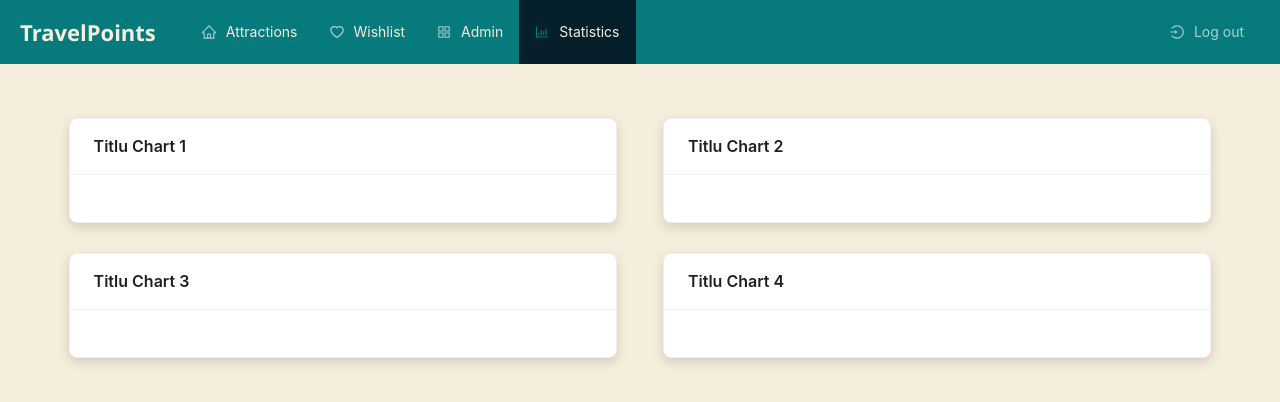
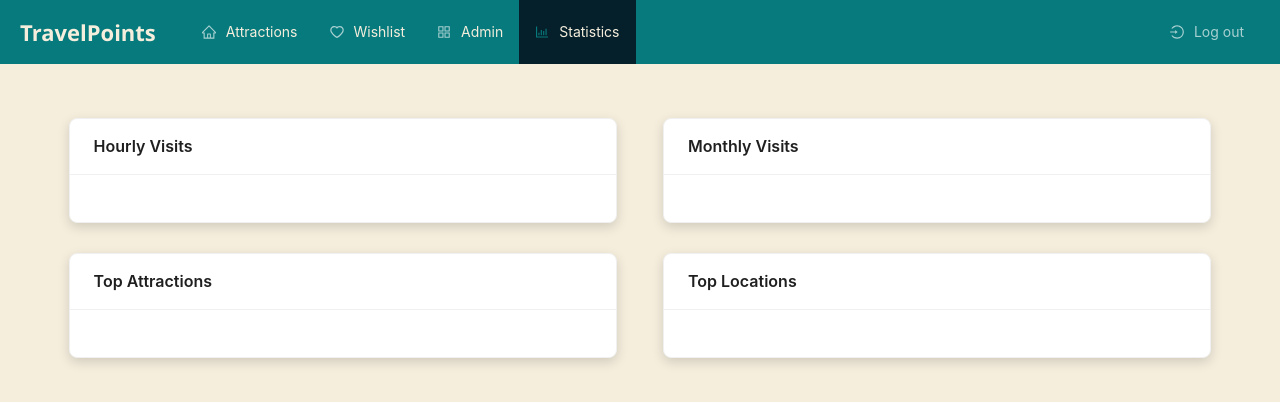
Before and after one commit to DISI2025/30643_Istrate_Cristian-Andrei_TravelPoints, a React (Create React App) app in the folder Frontend/travel/: page /statistics in a window 1280 px wide. Shown: the top 402 px of the page. Built offline with nearby package versions, Linux system fonts and the light colour scheme; sample sign-in values are in the browser's storage.

Commit message:
fix: add card title

```diff
--- a/Frontend/travel/src/pages/admin/statistics.tsx
+++ b/Frontend/travel/src/pages/admin/statistics.tsx
@@ -7,18 +7,18 @@ export default function Statistics() {
     <div className="statisticsPage">
       <Row className="statisticsRow" gutter={[30, 30]}>
         <Col xs={24} md={11}>
-          <Card className="statisticsCard" title="Titlu Chart 1"></Card>
+          <Card className="statisticsCard" title="Hourly Visits"></Card>
         </Col>
         <Col xs={24} md={11}>
-          <Card className="statisticsCard" title="Titlu Chart 2"></Card>
+          <Card className="statisticsCard" title="Monthly Visits"></Card>
         </Col>
       </Row>
       <Row className="statisticsRow" gutter={[30, 30]}>
         <Col xs={24} md={11}>
-          <Card className="statisticsCard" title="Titlu Chart 3"></Card>
+          <Card className="statisticsCard" title="Top Attractions"></Card>
         </Col>
         <Col xs={24} md={11}>
-          <Card className="statisticsCard" title="Titlu Chart 4"></Card>
+          <Card className="statisticsCard" title="Top Locations"></Card>
         </Col>
       </Row>
     </div>
```
